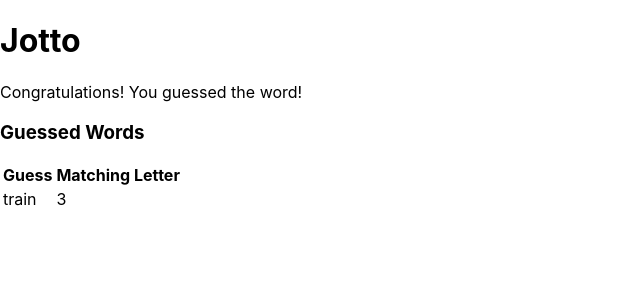
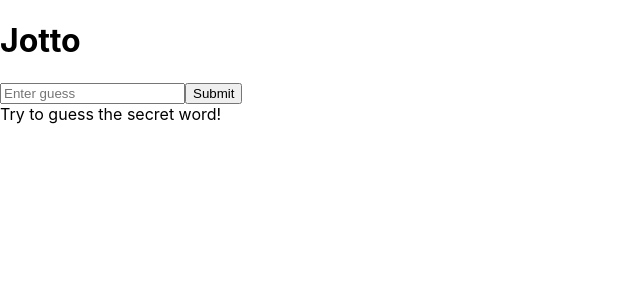
Before and after one commit to kastille84/TDD-Jotto-App, a React (Create React App) app: page / in a window 1280 px wide. Shown: the top 300 px of the page, without its empty margins (0-640 px from the left). Built offline with nearby package versions, Linux system fonts and the light colour scheme.

Commit message:
Connect App component (and tests)

```diff
--- a/src/App.js
+++ b/src/App.js
@@ -1,22 +1,36 @@
-import React from 'react';
+import React, {Component} from 'react';
+import {connect} from 'react-redux';
 import './App.css';
 import GuessedWords from './GuessedWords';
 import Congrats from './Congrats';
+import Input from './Input';
+import {getSecretWord} from './actions';
 
-function App() {
+class App extends Component {
+
+  render() {
     return (
       <div className="container">
         <h1>Jotto</h1>
         <Congrats
-        success={true}
+          success={this.props.success}
         />
+        <Input />
         <GuessedWords
-        guessedWords={[
-          {guessedWord: 'train', letterMatchCount: 3}
-        ]}
+          guessedWords={this.props.guessedWords}
         />
       </div>
     );
+
+  }
 }
 
-export default App;
+const mapStateToProps = (state) => {
+  return {
+    success: state.success,
+    guessedWords: state.guessedWords,
+    secretWord: state.secretWord
+  }
+}
+
+export default connect(mapStateToProps, {getSecretWord})(App);
```
Also changed, not shown: 1 other file (tests, documents, lock files or other folders). Lines whose indentation alone changed are shown as unchanged.
